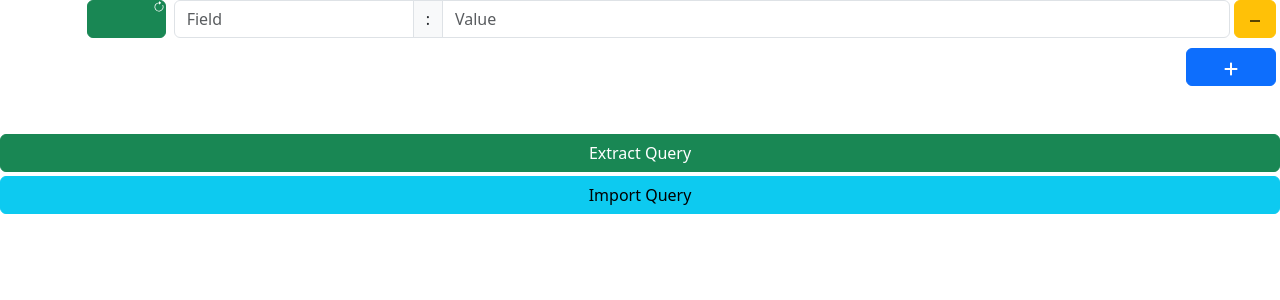
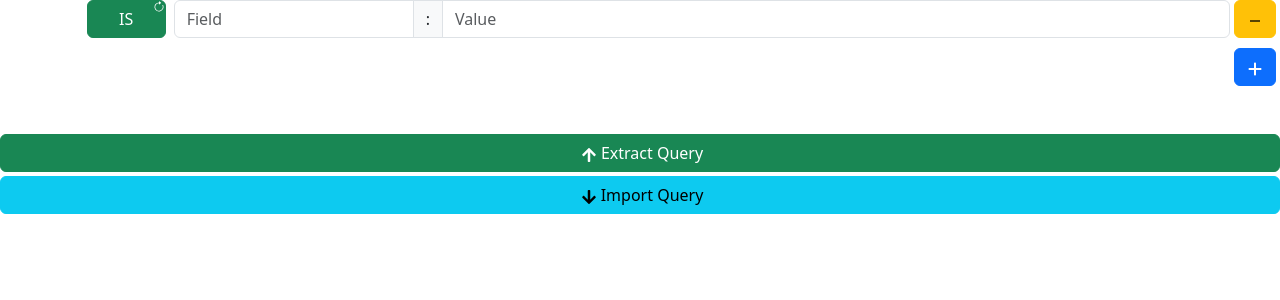
Before and after one commit to Kobudzik/fancy-gralog-queries, a React (Create React App) app: page / in a window 1280 px wide. Shown: the top 300 px of the page. Built offline with nearby package versions, Linux system fonts and the light colour scheme.

Commit message:
More icons, is not button

```diff
--- a/src/components/QueryGenerator/QueryGenerator.js
+++ b/src/components/QueryGenerator/QueryGenerator.js
@@ -3,6 +3,7 @@ import { Button } from "react-bootstrap";
 import "./QueryGenerator.css";
 import QueryListItem from "./QueryListItem/QueryListItem";
 import { FaPlus } from "react-icons/fa6";
+import { FaArrowUp, FaArrowDown } from "react-icons/fa";
 
 function QueryGenerator() {
     const [items, setItems] = useState([{ field: "", value: "", condition: null, reversed: false }]);
@@ -140,15 +141,17 @@ function QueryGenerator() {
                 />
             ))}
             <div style={{ display: "flex", justifyContent: "flex-end" }}>
-                <Button onClick={addNewItem} variant="primary" style={{ width: "90px" }} className="mx-1">
+                <Button onClick={addNewItem} variant="primary" className="mx-1">
                     <FaPlus />
                 </Button>
             </div>
             <div className="d-flex flex-column gap-1 mt-5">
                 <Button onClick={extractQuery} variant="success">
+                    <FaArrowUp className="mx-1" />
                     Extract Query
                 </Button>
                 <Button onClick={importQuery} variant="info">
+                    <FaArrowDown className="mx-1" />
                     Import Query
                 </Button>
             </div>
--- a/src/components/QueryGenerator/QueryListItem/QueryListItem.js
+++ b/src/components/QueryGenerator/QueryListItem/QueryListItem.js
@@ -24,7 +24,8 @@ function QueryListItem({ item, index, onPropertyChanged, onToggleJoinCondition,
                 title="Is reversed"
             >
                 <span>
-                    {item.reversed ? "NOT" : "\u00A0"}
+                    {item.reversed ? "IS NOT" : "IS"}
+                    {/* \u00A0 */}
                     <BsArrowClockwise style={{ position: "absolute", top: 0, right: 0, fontSize: "0.8em" }} size={12} />
                 </span>
             </Button>
--- a/src/scripts/myScripts.js
+++ b/src/scripts/myScripts.js
@@ -1,26 +1,25 @@
 export function DoTheThang() {
-    let realUrl =
-        "https://dev-graylog.local/search?q=NOT+source%3A+qa%5C-forsi%2A&rangetype=relative&streams=656495136ca0c071aff618ba&relative=7200";
-    let realUrl2 =
-        "https://prod-graylog.lan/search?q=fields_logLevel%3AError+AND+NOT+message%3A%22An+error+has+occurred.+Message%3A+%5C%22Cannot+redirect+after+HTTP+headers+have+been+sent.%5C%22%22&rangetype=relative&streams=5a378946fc71dd03d29e0ca9&relative=432000";
-    let queryFromUrl = getQueryFromUrl(realUrl2);
-
-    return null;
+    // let realUrl =
+    //     "https://dev-graylog.local/search?q=NOT+source%3A+qa%5C-forsi%2A&rangetype=relative&streams=656495136ca0c071aff618ba&relative=7200";
+    // let realUrl2 =
+    //     "https://prod-graylog.lan/search?q=fields_logLevel%3AError+AND+NOT+message%3A%22An+error+has+occurred.+Message%3A+%5C%22Cannot+redirect+after+HTTP+headers+have+been+sent.%5C%22%22&rangetype=relative&streams=5a378946fc71dd03d29e0ca9&relative=432000";
+    // let queryFromUrl = getQueryFromUrl(realUrl2);
+    // return null;
 }
 
-function displayParams(params) {
-    for (const [key, value] of params) {
-        console.log(key + " " + value);
-    }
-}
+// function displayParams(params) {
+//     for (const [key, value] of params) {
+//         console.log(key + " " + value);
+//     }
+// }
 
 function getQueryFromUrl(urlString) {
     return new URL(urlString).searchParams.get("q");
 }
 
-function splitQuery(query) {
-    return query.split(/\b(?:OR|AND)\b/).map((x) => x.trim());
-}
+// function splitQuery(query) {
+//     return query.split(/\b(?:OR|AND)\b/).map((x) => x.trim());
+// }
 
 function generateQueryFromArray(array) {
     return array.join(" ");
```
